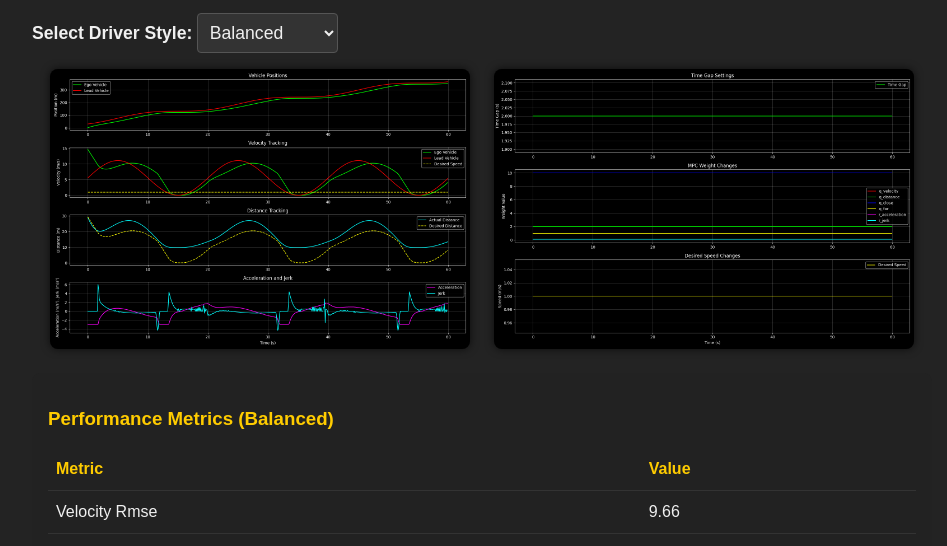
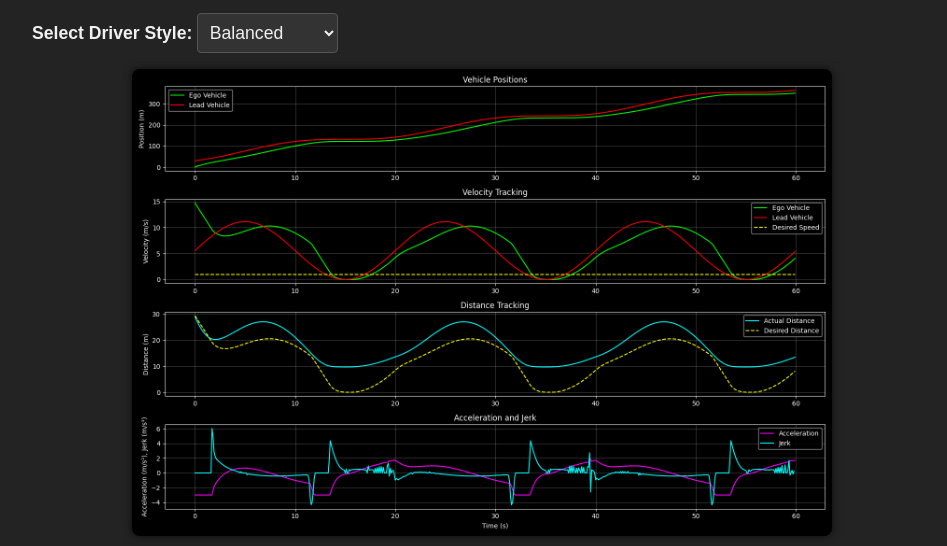
Before and after one commit to sarkaranimesh/MotionPlanning_projects, a plain HTML site: page index.html in a window 1280 px wide. Shown: the part 191-737 px from the top of the page, without its empty margins (158-1105 px from the left). Drawn offline with Linux system fonts and the light colour scheme.

Commit message:
fix: Increase maximum image width in simulation results for better visibility

```diff
--- a/index.html
+++ b/index.html
@@ -13,7 +13,7 @@
         label, select { font-size: 1.1em; margin-bottom: 16px; display: inline-block; }
         select { padding: 8px; border-radius: 4px; background: #333; color: #f0f0f0; border: 1px solid #555; }
         .sim-images { display: flex; flex-wrap: wrap; gap: 24px; justify-content: center; margin-bottom: 24px; }
-        .sim-images img { max-width: 420px; width: 100%; border-radius: 8px; background: #111; box-shadow: 0 0 8px #000a; }
+        .sim-images img { max-width: 700px; width: 100%; border-radius: 8px; background: #111; box-shadow: 0 0 8px #000a; }
         .metrics { background: #222; border-radius: 8px; padding: 16px; }
         .metrics table { width: 100%; border-collapse: collapse; }
         .metrics th, .metrics td { padding: 12px 8px; border-bottom: 1px solid #333; text-align: left; }
```
